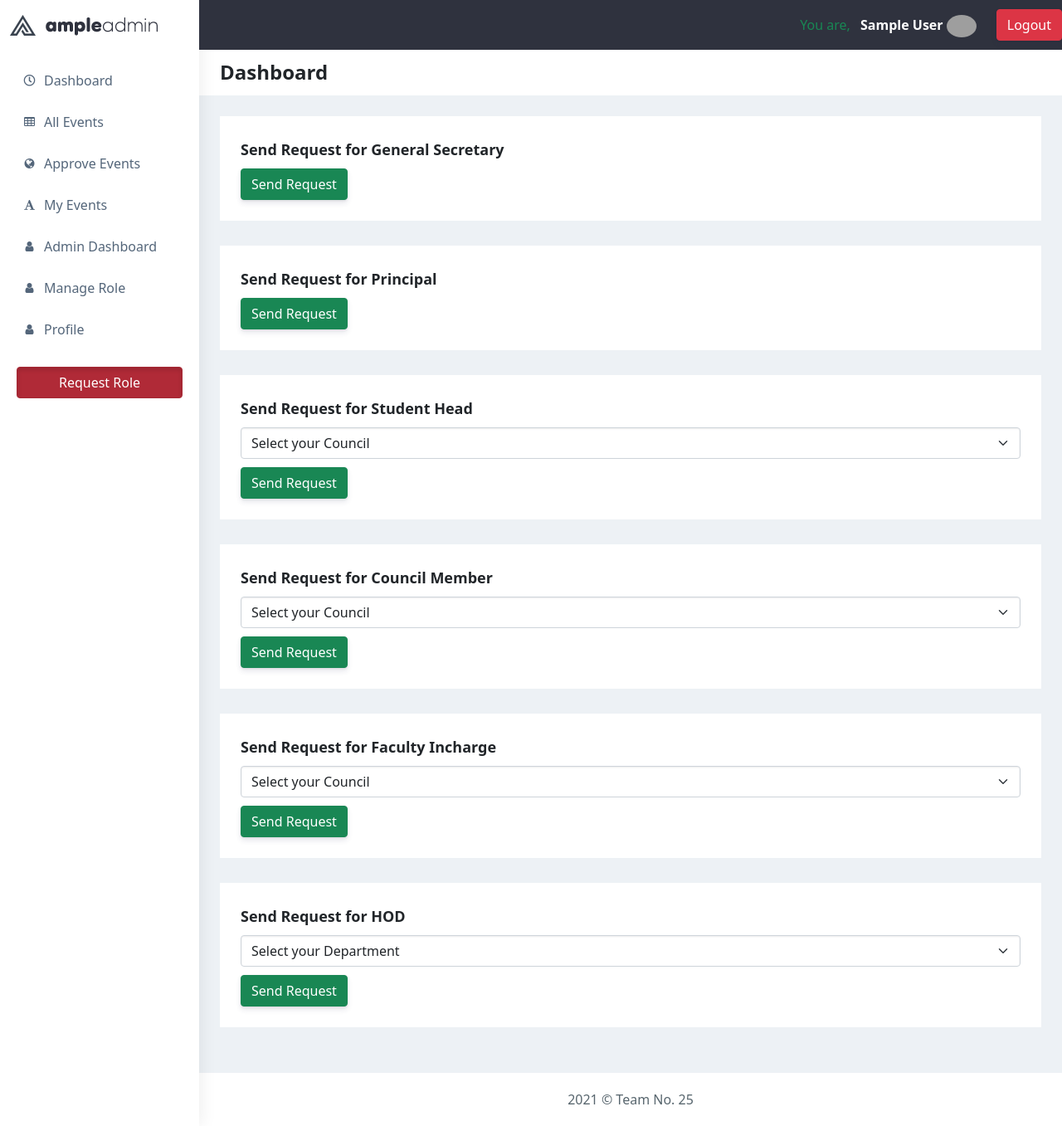
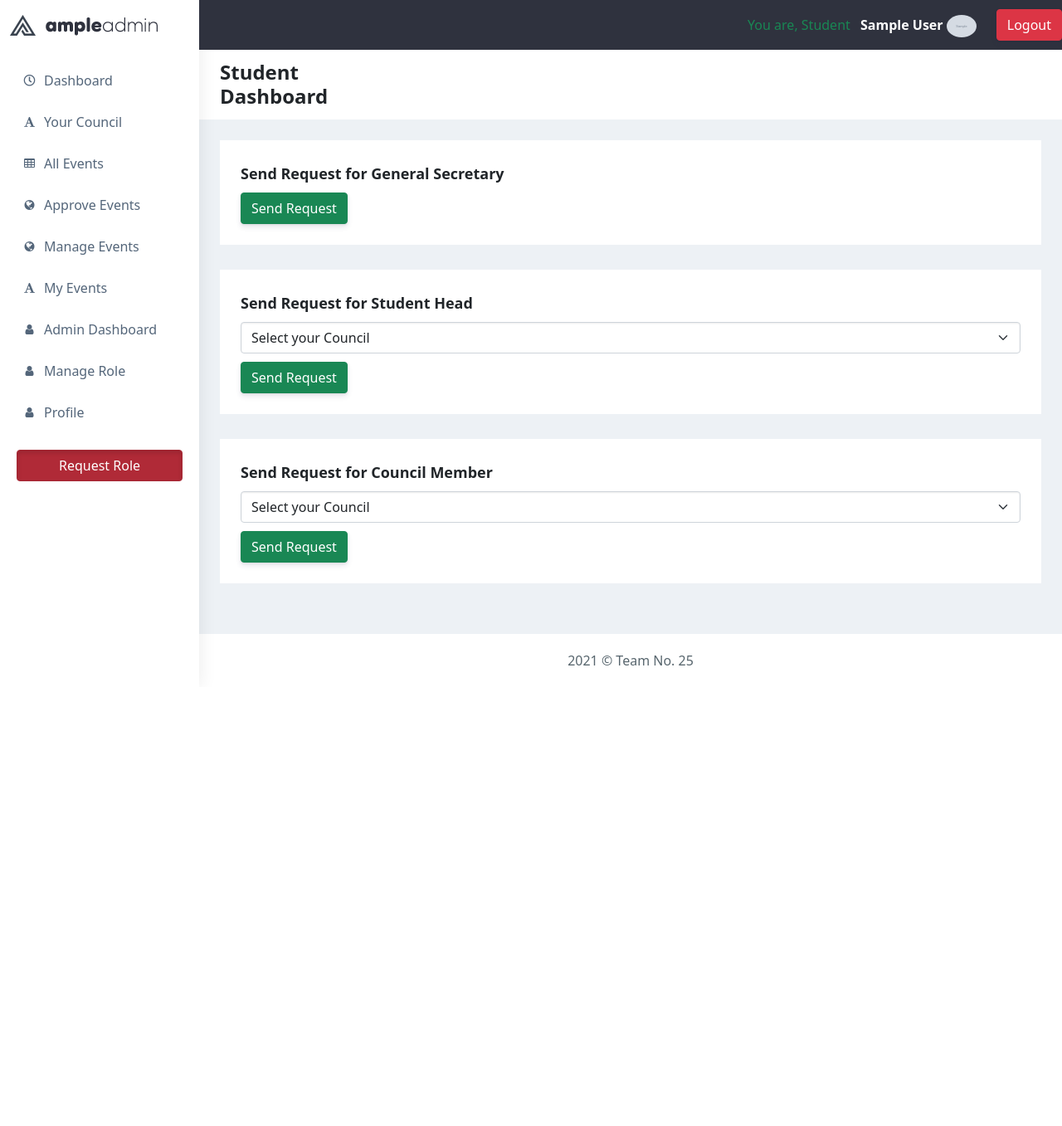
Before and after one commit to ChaudharyAnshul/Event-Management-System, a Django app: page /sendRequest in a window 1280 px wide. Shown: the whole page at 83% size. After the commit the page ends 802 px from the top, so only its background shows below. Run offline with Django 3.2, Linux system fonts and the light colour scheme; a user stored in the database is signed in; tables that the repository leaves empty hold one stand-in row (values such as "Sample post"); grey boxes marked "Sample" are stand-in pictures; parts of the project's set-up code (start-up, migrations or seed data) failed here and were passed over; some libraries are stand-ins or nearby versions; grey boxes are pictures that could not be loaded.

Commit message:
Send Role Requests

```diff
--- a/events/models.py
+++ b/events/models.py
@@ -115,7 +115,7 @@
 class RoleRequests(models.Model):
     user = models.ForeignKey(authUser, on_delete= models.CASCADE)
     role = models.ForeignKey(UserRoles, on_delete= models.CASCADE)
-    belongsTo = models.ForeignKey(Council, on_delete= models.CASCADE)
+    belongsTo = models.ForeignKey(Council, on_delete= models.CASCADE, default=None, null=True)
     request_time = models.DateTimeField(auto_now_add=True)
     approve_time = models.DateTimeField(null= True, default=None)
     is_approved = models.BooleanField(default=None, null=True)
--- a/events/urls.py
+++ b/events/urls.py
@@ -37,4 +37,5 @@
     path('sendRequest', views.sendRequest, name='sendRequest'),
     path('yourCouncil', views.yourCouncil, name='yourCouncil'),
     path('yourCouncilDetails/<council>', views.yourCouncilDetails, name='yourCouncilDetails'),
+    path('addRequest/', views.add_request),
 ]
--- a/events/views.py
+++ b/events/views.py
@@ -358,21 +358,29 @@
         if request.method == 'POST':
             user = authUser.objects.get(id= request.user.id)
             role = UserRoles.objects.get(role= request.POST['role'])
-            council = UserRoles.objects.get(belongsTo= request.POST['belongsTo'])
-            new_request = RoleRequests.objects.create(
-                user= user,
-                role= role,
-                belongsTo= council,
-            )
+            print(request.POST['belongsTo'])
+            if request.POST['belongsTo'] != "null":
+                council = Council.objects.get(name= request.POST['belongsTo'])
+                new_request = RoleRequests.objects.create(
+                    user= user,
+                    role= role,
+                    belongsTo= council,
+                )
+            else:
+                new_request = RoleRequests.objects.create(
+                    user= user,
+                    role= role,
+                )
             new_request.save()
-            return redirect('/dashboard')
+            return redirect('/sendRequest')
         else:
             messages.info(request, 'Wrong Request Method')
     else:
         return redirect('/accounts/google/login')
 
 def sendRequest(request):
-    return render(request, 'Dashboard/sendRequest.html')
+    user_data = get_user_data(request)
+    return render(request, 'Dashboard/sendRequest.html', user_data)
 
 def yourCouncil(request):
     user_data = get_user_data(request)
--- a/templates/Dashboard/sendRequest.html
+++ b/templates/Dashboard/sendRequest.html
@@ -6,30 +6,16 @@
 {% endblock %}
 
 {% block content %}
-
+{% if role_name == 'Student' %}
 <div class="row">
     <div class="col-md-12 col-lg-12 col-sm-12 col-xs-12">
         <div class="white-box">
             <h3 class="box-title">Send Request for General Secretary</h3>
             <div>
-                <form class="form-horizontal form-material" action="">
+                <form class="form-horizontal form-material" method="post" action="/addRequest/">
+                    {% csrf_token %}
                     <input type="text" name="role" value="GS" style="display: none;">
-                    <div class="col-sm-12">
-                        <button type="submit" class="btn btn-success">Send Request</button>
-                    </div>
-                </form>
-            </div>
-        </div>
-    </div>
-</div>
-
-<div class="row">
-    <div class="col-md-12 col-lg-12 col-sm-12 col-xs-12">
-        <div class="white-box">
-            <h3 class="box-title">Send Request for Principal</h3>
-            <div>
-                <form class="form-horizontal form-material" action="">
-                    <input type="text" name="role" value="Principal" style="display: none;">
+                    <input type="text" name="belongsTo" value="null" style="display: none;">
                     <div class="col-sm-12">
                         <button type="submit" class="btn btn-success">Send Request</button>
                     </div>
@@ -44,13 +30,14 @@
         <div class="white-box">
             <h3 class="box-title">Send Request for Student Head</h3>
             <div>
-                <form class="form-horizontal form-material" action="">
+                <form class="form-horizontal form-material" action="/addRequest/" method="post">
+                    {% csrf_token %}
                     <input type="text" name="role" value="Student Head" style="display: none;">
                     <div style="margin-bottom: 10px;">
                         <select class="form-select" aria-label="Default select example" name="belongsTo">
                             <option selected>Select your Council</option>
                             <option value="Code Cell">Code Cell</option>
-                            <option value="CSI_VESIT">CSI_VESIT</option>
+                            <option value="CSI-VESIT">CSI-VESIT</option>
                             <option value="Cultural Council">Cultural Council</option>
                             <option value="E-Cell">E-Cell</option>
                             <option value="IEEE-VESIT">IEEE-VESIT</option>
@@ -77,7 +64,8 @@
         <div class="white-box">
             <h3 class="box-title">Send Request for Council Member</h3>
             <div>
-                <form class="form-horizontal form-material" action="">
+                <form class="form-horizontal form-material" action="/addRequest/" method="post">
+                    {% csrf_token %}
                     <input type="text" name="role" value="Council Member" style="display: none;">
                     <div style="margin-bottom: 10px;">
                         <select class="form-select" aria-label="Default select example" name="belongsTo">
@@ -105,12 +93,63 @@
     </div>
 </div>
 
+{% endif %}
+
+{% if role_name == 'Staff' %}
+<div class="row">
+    <div class="col-md-12 col-lg-12 col-sm-12 col-xs-12">
+        <div class="white-box">
+            <h3 class="box-title">Send Request for Principal</h3>
+            <div>
+                <form class="form-horizontal form-material" action="/addRequest/" method="post">
+                    {% csrf_token %}
+                    <input type="text" name="role" value="Principal" style="display: none;">
+                    <input type="text" name="belongsTo" value="null" style="display: none;">
+                    <div class="col-sm-12">
+                        <button type="submit" class="btn btn-success">Send Request</button>
+                    </div>
+                </form>
+            </div>
+        </div>
+    </div>
+</div>
+
+<div class="row">
+    <div class="col-md-12 col-lg-12 col-sm-12 col-xs-12">
+        <div class="white-box">
+            <h3 class="box-title">Send Request for HOD</h3>
+            <div>
+                <form class="form-horizontal form-material" action="/addRequest/" method="post">
+                    {% csrf_token %}
+                    <input type="text" name="role" value="HOD" style="display: none;">
+                    <div style="margin-bottom: 10px;">
+                        <select class="form-select" aria-label="Default select example" name="belongsTo">
+                            <option selected>Select your Department</option>
+                            <option value="Information Technology">Information Technology</option>
+                            <option value="Computer Science">Computer Science</option>
+                            <option value="Electronics">Electronics</option>
+                            <option value="Electronics and Telecommunication">Electronics and Telecommunication</option>
+                            <option value="Instrumentation">Instrumentation</option>
+                            <option value="MCA">MCA</option>
+
+                        </select>
+                    </div>
+                    <div class="col-sm-12">
+                        <button type="submit" class="btn btn-success">Send Request</button>
+                    </div>
+                </form>
+            </div>
+        </div>
+    </div>
+</div>
+
 <div class="row">
     <div class="col-md-12 col-lg-12 col-sm-12 col-xs-12">
         <div class="white-box">
             <h3 class="box-title">Send Request for Faculty Incharge</h3>
             <div>
-                <form class="form-horizontal form-material" action="">
+                <form class="form-horizontal form-material" action="/addRequest/" method="post">
+                    {% csrf_token %}
                     <input type="text" name="role" value="Faculty Incharge" style="display: none;">
                     <div style="margin-bottom: 10px;">
                         <select class="form-select" aria-label="Default select example" name="belongsTo">
@@ -138,34 +177,7 @@
     </div>
 </div>
 
-
-<div class="row">
-    <div class="col-md-12 col-lg-12 col-sm-12 col-xs-12">
-        <div class="white-box">
-            <h3 class="box-title">Send Request for HOD</h3>
-            <div>
-                <form class="form-horizontal form-material" action="">
-                    <input type="text" name="role" value="HOD" style="display: none;">
-                    <div style="margin-bottom: 10px;">
-                        <select class="form-select" aria-label="Default select example" name="belongsTo">
-                            <option selected>Select your Department</option>
-                            <option value="Information Technology">Information Technology</option>
-                            <option value="Computer Science">Computer Science</option>
-                            <option value="Electronics">Electronics</option>
-                            <option value="Electronics and Telecommunication">Electronics and Telecommunication</option>
-                            <option value="Instrumentation">Instrumentation</option>
-                            <option value="MCA">MCA</option>
-
-                        </select>
-                    </div>
-                    <div class="col-sm-12">
-                        <button type="submit" class="btn btn-success">Send Request</button>
-                    </div>
-                </form>
-            </div>
-        </div>
-    </div>
-</div>
+{% endif %}
 
 
 {% endblock %}
```
Also changed, not shown: events/migrations/0009_auto_20210403_2301.py (added).
